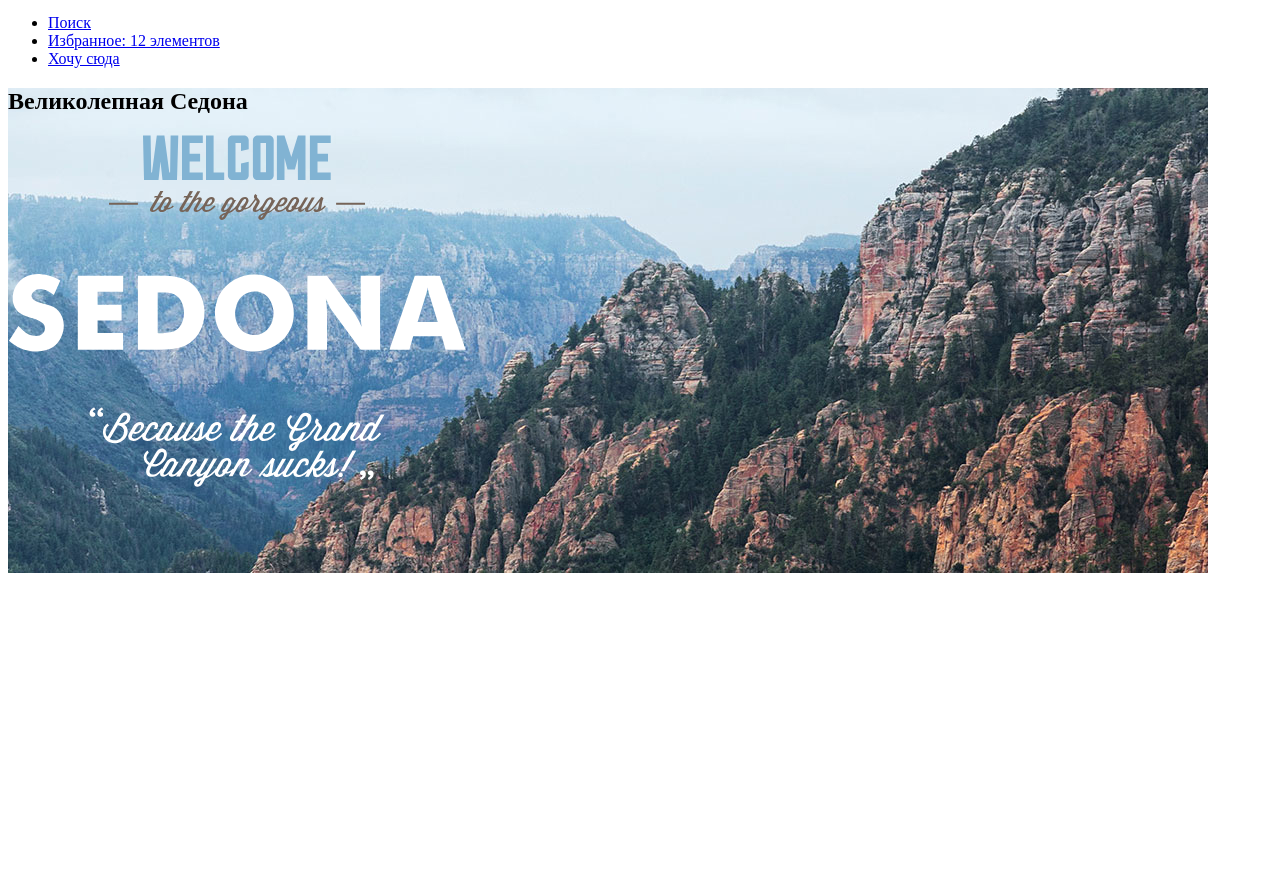
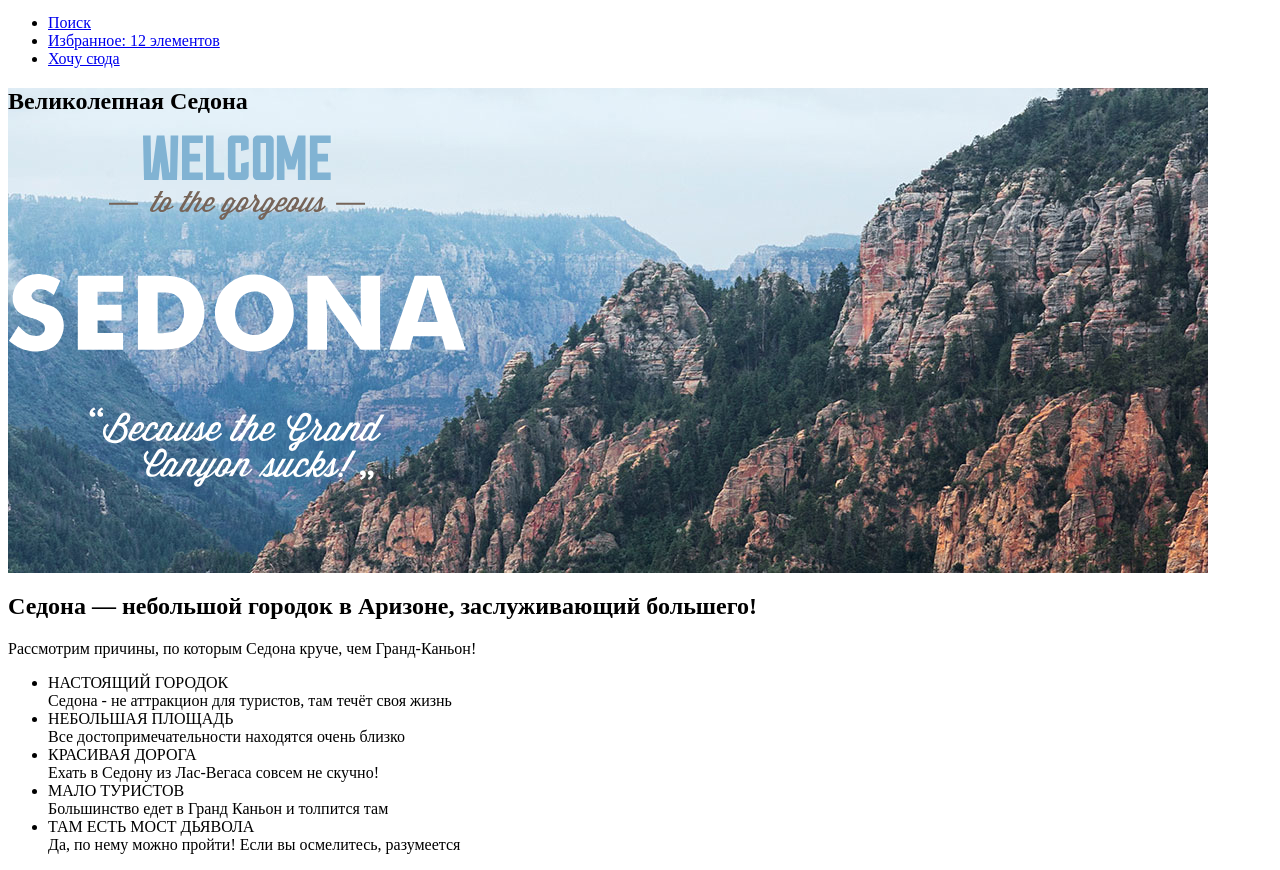
Before and after one commit to htmlacademy-htmlcss/2304421-sedona-2, a plain HTML site: page index.html in a window 1280 px wide. Shown: the part 154-1024 px from the top of the page. Before the commit the page ends 800 px from the top, so only its background shows below. Drawn offline with Linux system fonts and the light colour scheme.

Commit message:
Finish advantages section

```diff
--- a/index.html
+++ b/index.html
@@ -42,6 +42,16 @@
       <img class="gorgeous-caption" src="images/welcome.svg" alt="Добро пожаловать в великолепную Седону!">
     </section>
   </main>
-
+  <section class="advantages">
+    <h2 class="advantages-title">Седона — небольшой городок в Аризоне, заслуживающий большего!</h2>
+    <p class="advantages-causes">Рассмотрим причины, по которым Седона круче, чем Гранд-Каньон!</p>
+    <ul class="advantages-list">
+      <li class="advantages-item">НАСТОЯЩИЙ ГОРОДОК<br><span class="advantages-description">Седона - не аттракцион для туристов, там течёт своя жизнь</span></li>
+      <li class="advantages-item">НЕБОЛЬШАЯ ПЛОЩАДЬ<br><span class="advantages-description">Все достопримечательности находятся очень близко</span></li>
+      <li class="advantages-item">КРАСИВАЯ ДОРОГА<br><span class="advantages-description">Ехать в Седону из Лас-Вегаса совсем не скучно!</span></li>
+      <li class="advantages-item">МАЛО ТУРИСТОВ<br><span class="advantages-description">Большинство едет в Гранд Каньон и толпится там</span></li>
+      <li class="advantages-item">ТАМ ЕСТЬ МОСТ ДЬЯВОЛА<br><span class="advantages-description">Да, по нему можно пройти! Если вы осмелитесь, разумеется</span></li>
+    </ul>
+  </section>
 </body>
 </html>
```
